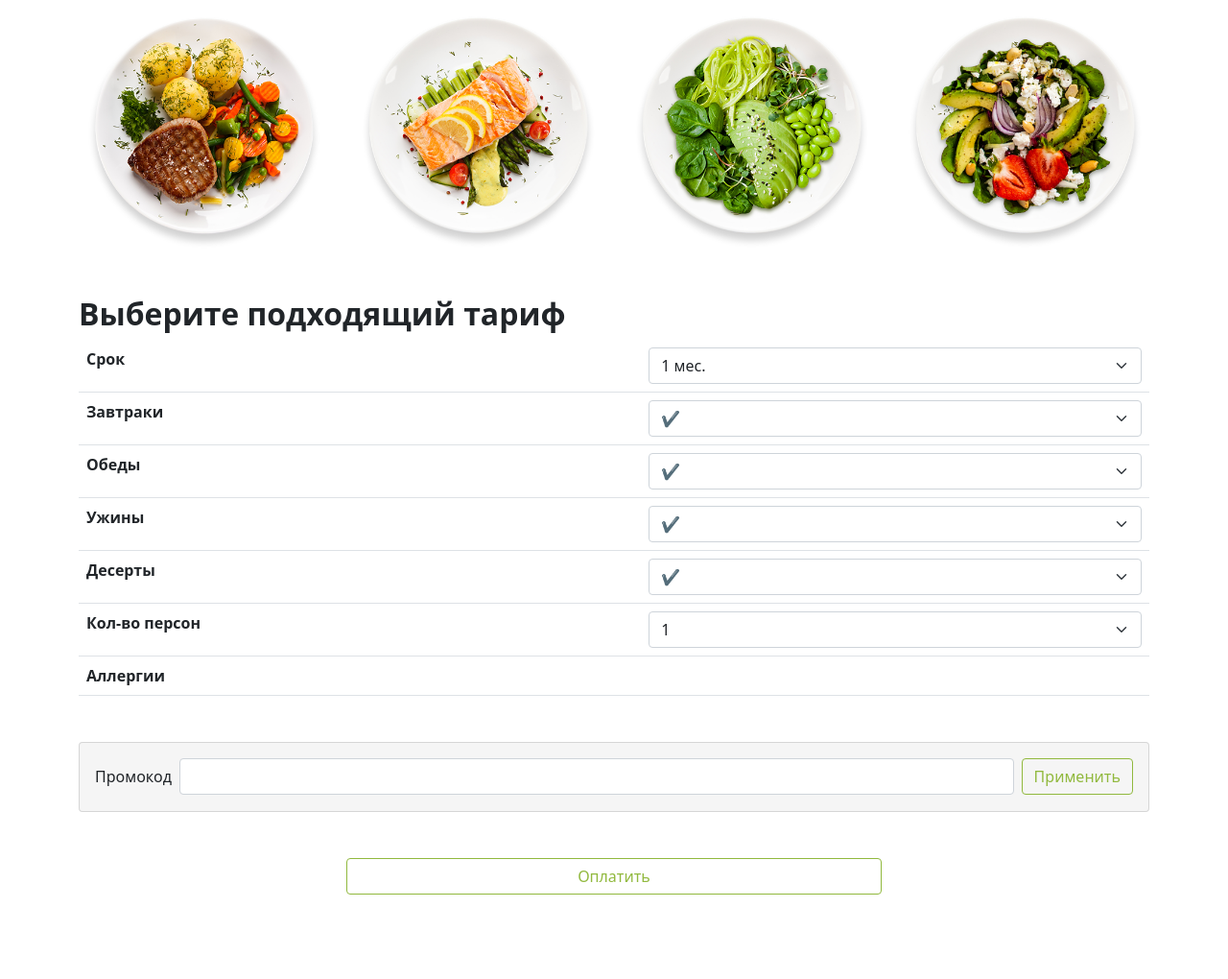
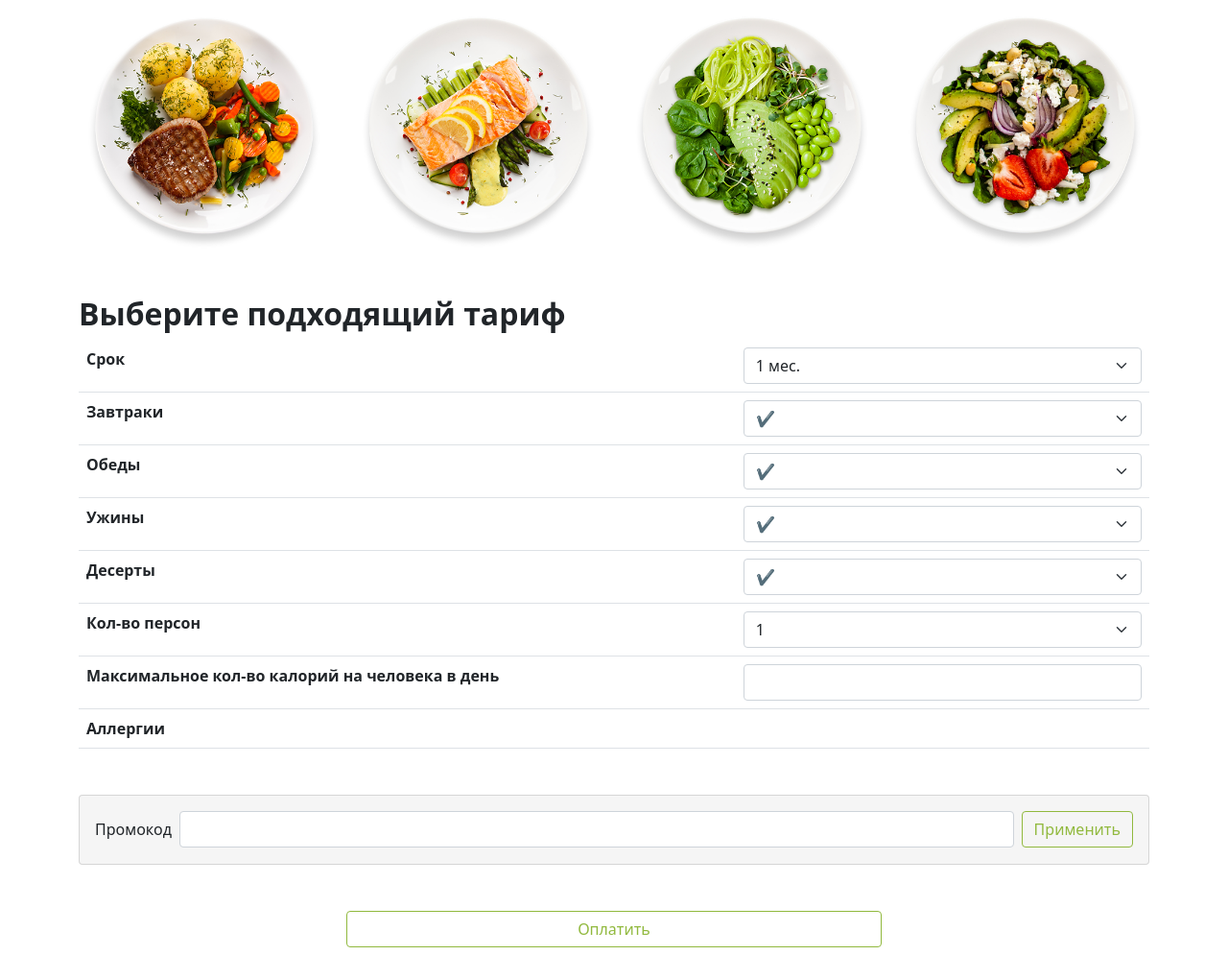
Before and after one commit to b10t/FoodPlanWeb, a Django app: page /order/ in a window 1280 px wide. Shown: the part 214-1234 px from the top of the page at 96% size. Before the commit the page ends 1146 px from the top, so only its background shows below. Run offline with Django 4.2, Linux system fonts and the light colour scheme; the visitor is signed in with stand-in values (Sample User, id 1); data that the repository does not hold is empty; parts of the project's set-up code (start-up, migrations or seed data) failed here and were passed over.

Commit message:
Add calories field in order.html

```diff
--- a/planes/templates/order.html
+++ b/planes/templates/order.html
@@ -122,6 +122,12 @@
                           </td>
                       </tr>
                       <tr>
+                        <th scope="row" class="text-start">Максимальное кол-во калорий на человека в день</th>
+                        <td>
+                            <input name="calories" class="form-control me-2" id="calories">
+                        </td>
+                    </tr>
+                      <tr>
                           <th scope="row" class="text-start">Аллергии</th>
                           <td>
                             {% for allergy in allergies %}
--- a/planes/views.py
+++ b/planes/views.py
@@ -102,6 +102,9 @@ def order(request):
             )
         if menu_type == 'keto':
             subscription.menu_type = MenuType.objects.get(name='Кето')
+        calories = int(request.GET.get('calories'))
+        if calories:
+            subscription.calories = calories
         subscription.save()
         allergy_ids = list()
         for key, value in request.GET.items():
@@ -173,4 +176,4 @@ def successful_payment(request, payment_id):
     subscription.subscription_paid = True
     subscription.save()
 
-    return render(request, 'lk.html', context)
+    return redirect('personal_account')
```
